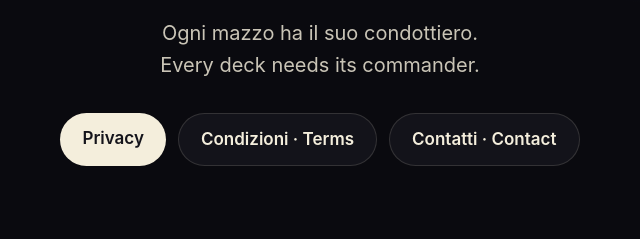
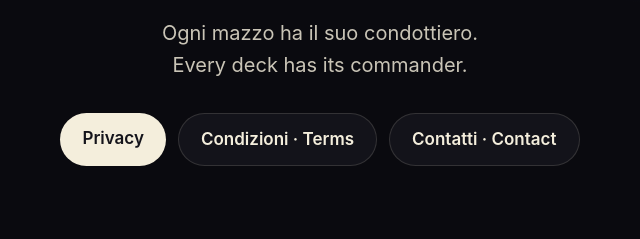
Before and after one commit to renatodemarco/tarkyn, a plain HTML site: page index.html in a window 1280 px wide. Shown: the part 353-592 px from the top of the page, 320-960 px from the left. Drawn offline with Linux system fonts and the light colour scheme.

Commit message:
Frase in inglese

```diff
--- a/index.html
+++ b/index.html
@@ -14,7 +14,7 @@
 <div class="hero">
   <svg viewBox="0 0 120 120" aria-hidden="true"><defs><linearGradient id="t" x1="60" y1="14" x2="60" y2="76" gradientUnits="userSpaceOnUse"><stop offset="0" stop-color="#F4EEDC"/><stop offset=".375" stop-color="#4F8DFF"/><stop offset="1" stop-color="#4F8DFF" stop-opacity="0"/></linearGradient></defs><g transform="translate(-8 8) rotate(35 60 66)"><path d="M51.5 18Q60 15 68.5 18L60 76Z" fill="url(#t)"/><circle cx="60" cy="17" r="15" fill="#FFFDF6" fill-opacity=".14"/><circle cx="60" cy="17" r="8.5" fill="#FFFDF6"/></g><path d="M30 27L31.96 32.04L37 34L31.96 35.96L30 41L28.04 35.96L23 34L28.04 32.04Z" fill="#F4EEDC" fill-opacity=".75"/><path d="M34 89L35.4 92.6L39 94L35.4 95.4L34 99L32.6 95.4L29 94L32.6 92.6Z" fill="#F4EEDC" fill-opacity=".5"/><path d="M94 86L95.12 88.88L98 90L95.12 91.12L94 94L92.88 91.12L90 90L92.88 88.88Z" fill="#F4EEDC" fill-opacity=".4"/></svg>
   <h1>Tarkyn</h1>
-  <p>Ogni mazzo ha il suo condottiero.<br><span lang="en">Every deck needs its commander.</span></p>
+  <p>Ogni mazzo ha il suo condottiero.<br><span lang="en">Every deck has its commander.</span></p>
   <div class="links"><a href="privacy.html">Privacy</a><a href="termini.html">Condizioni · Terms</a><a href="mailto:29_sabot_letale@icloud.com">Contatti · Contact</a></div>
 </div>
 <footer style="text-align:center">Tarkyn is unofficial Fan Content permitted under the Fan Content Policy. Not approved/endorsed by Wizards. Portions of the materials used are property of Wizards of the Coast. ©Wizards of the Coast LLC.</footer>
```
